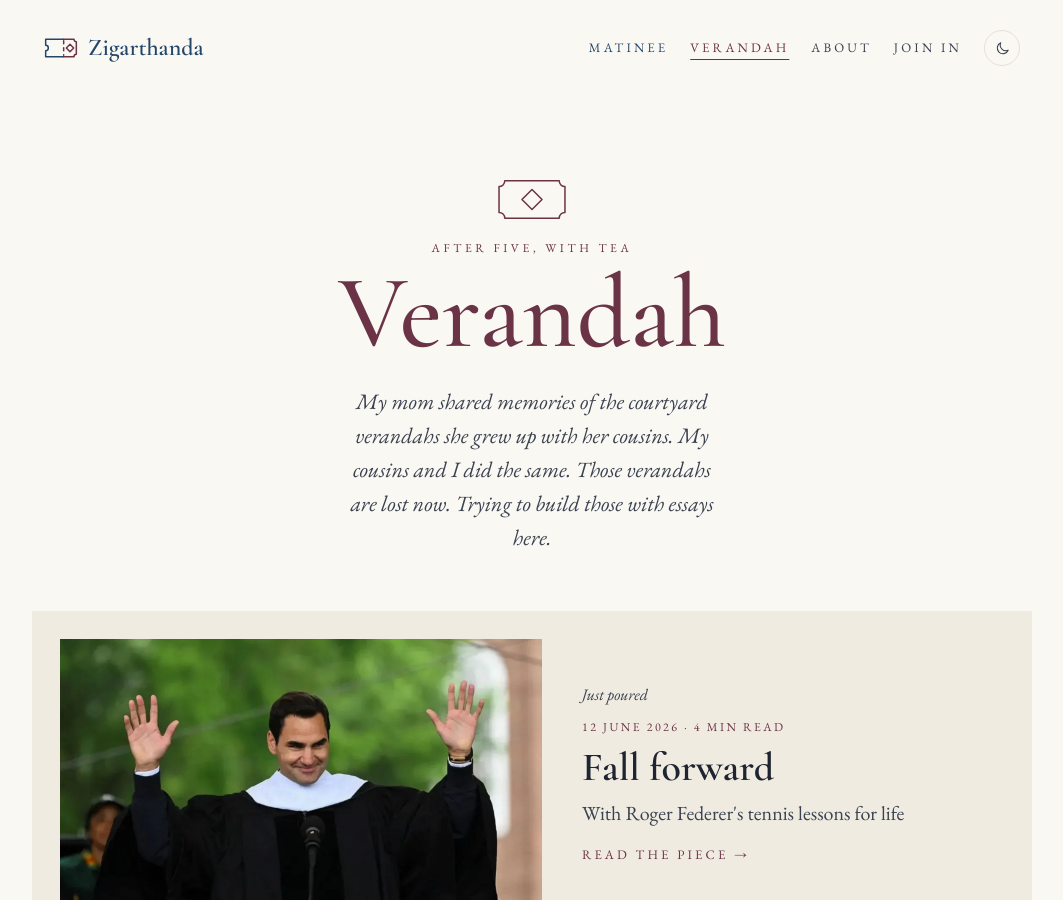
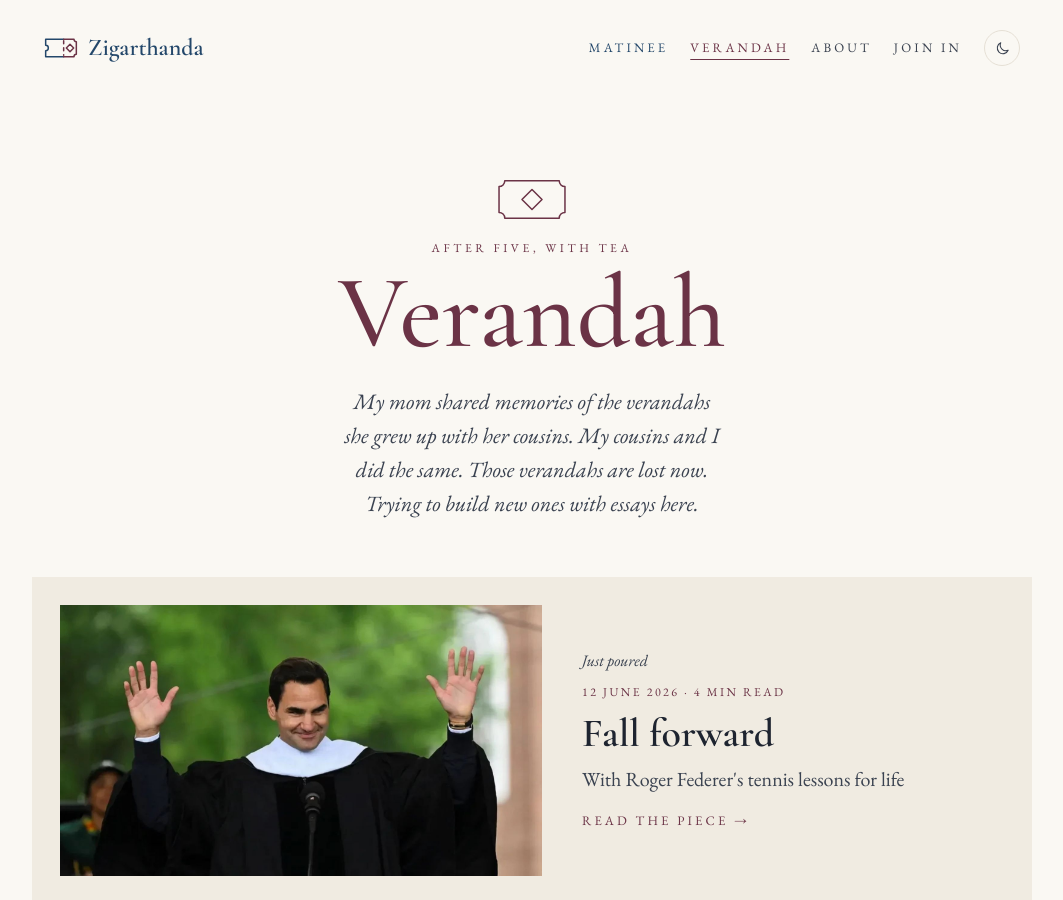
Before and after one commit to sibiusblack/zigarthanda, a Jekyll site: the page built from verandah.html, in a window 1280 px wide and 900 px high. Shown: the whole window, without its empty margins (108-1171 px from the left). Built offline with Jekyll 4.4.1, drawn with Linux system fonts in a browser that asks for light colours.

Commit message:
Update lead paragraph to reflect new theme

```diff
--- a/verandah.html
+++ b/verandah.html
@@ -57,7 +57,7 @@ redirect_from: /verandah.html
       <svg class="v-mark" viewBox="0 0 100 60" aria-hidden="true"><path d="M12 4 H88 A8 8 0 0 0 96 12 V48 A8 8 0 0 0 88 56 H12 A8 8 0 0 0 4 48 V12 A8 8 0 0 0 12 4 Z"/><path d="M50 16 L64 30 L50 44 L36 30 Z"/></svg>
       <p class="v-kicker">After five, with tea</p>
       <h1 class="v-title">Verandah</h1>
-      <p class="v-lead"> My mom shared memories of the courtyard verandahs she grew up with her cousins. My cousins and I did the same. Those verandahs are lost now. Trying to build those with essays here.</p>
+      <p class="v-lead"> My mom shared memories of the verandahs she grew up with her cousins. My cousins and I did the same. Those verandahs are lost now. Trying to build new ones with essays here.</p>
     </section>
 
     <div class="v-wrap">
```
